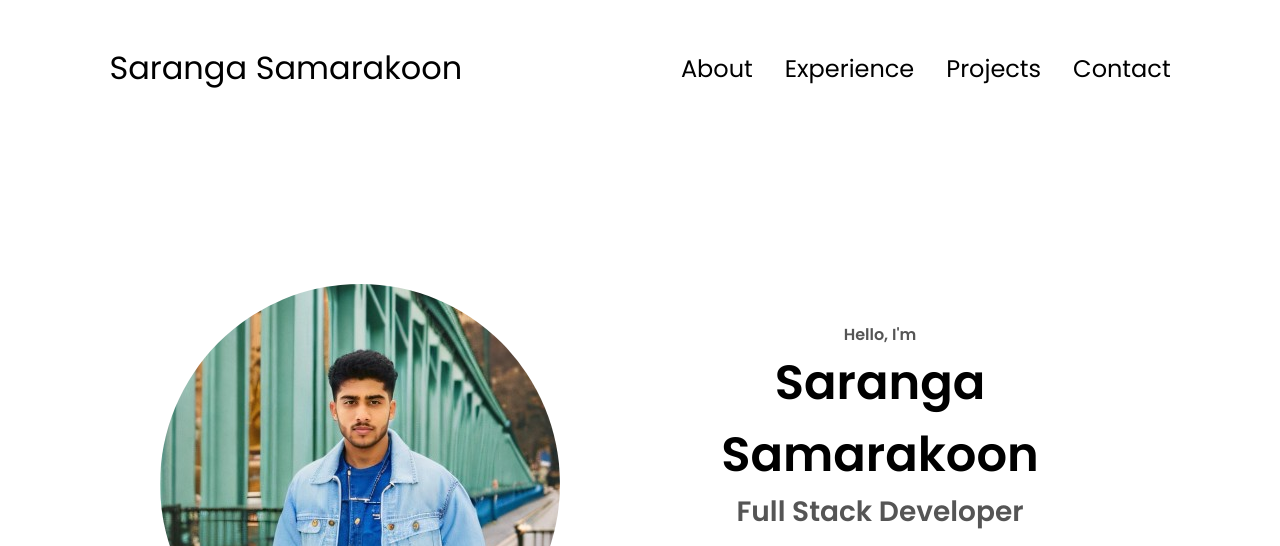
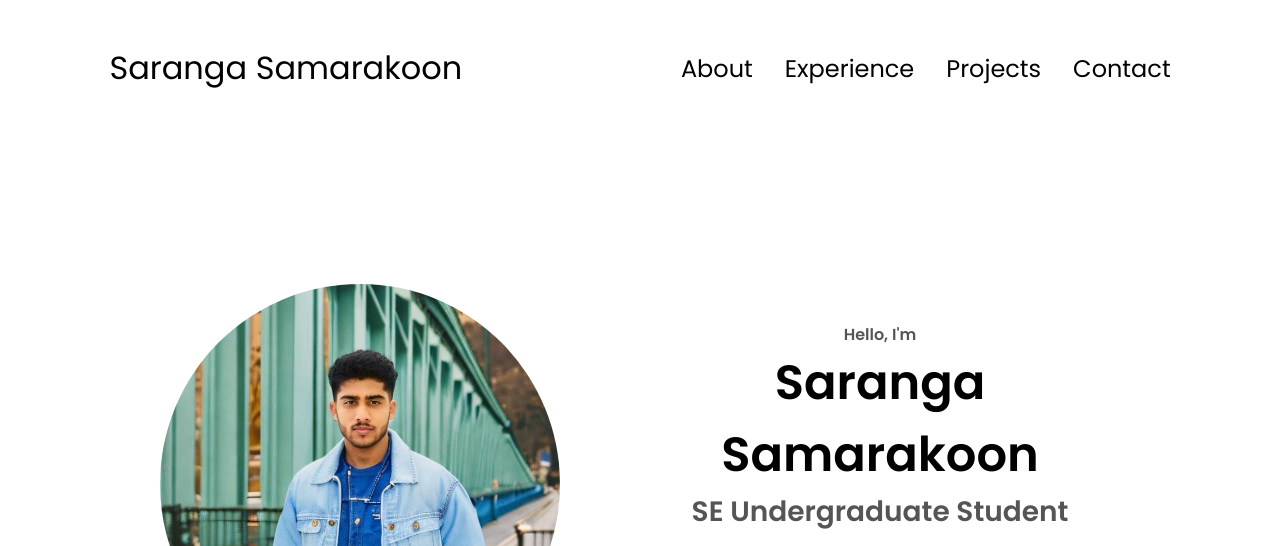
Before and after one commit to AsekaSL/Portfolio, a plain HTML site: page index.html in a window 1280 px wide. Shown: the top 546 px of the page. Drawn offline with Linux system fonts and the light colour scheme.

Commit message:
Update index.html

```diff
--- a/index.html
+++ b/index.html
@@ -43,7 +43,7 @@
       <div class="section__text">
         <p class="section__text__p1">Hello, I'm</p>
         <h1 class="title">Saranga Samarakoon</h1>
-        <p class="section__text__p2">Full Stack Developer</p>
+        <p class="section__text__p2">SE Undergraduate Student</p>
         <div class="btn-container">
           <button
             class="btn btn-color-2"
```
